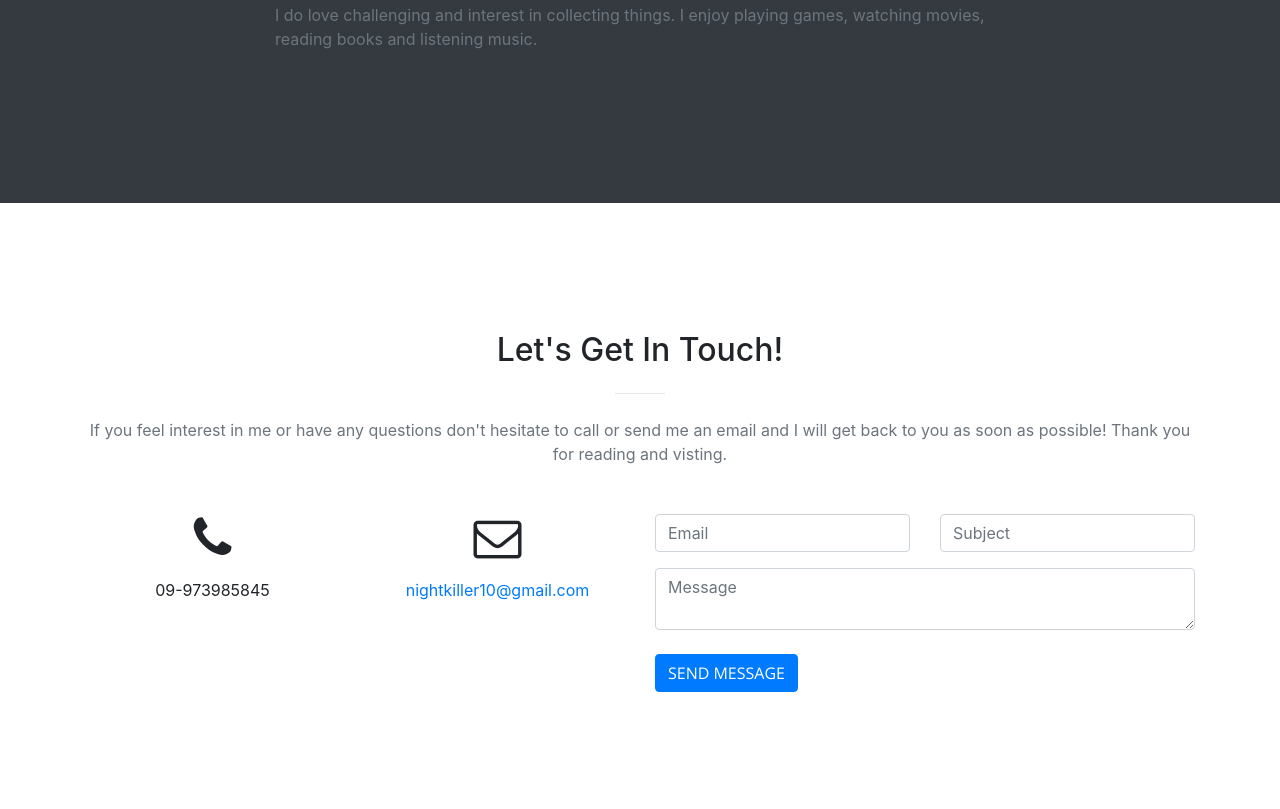
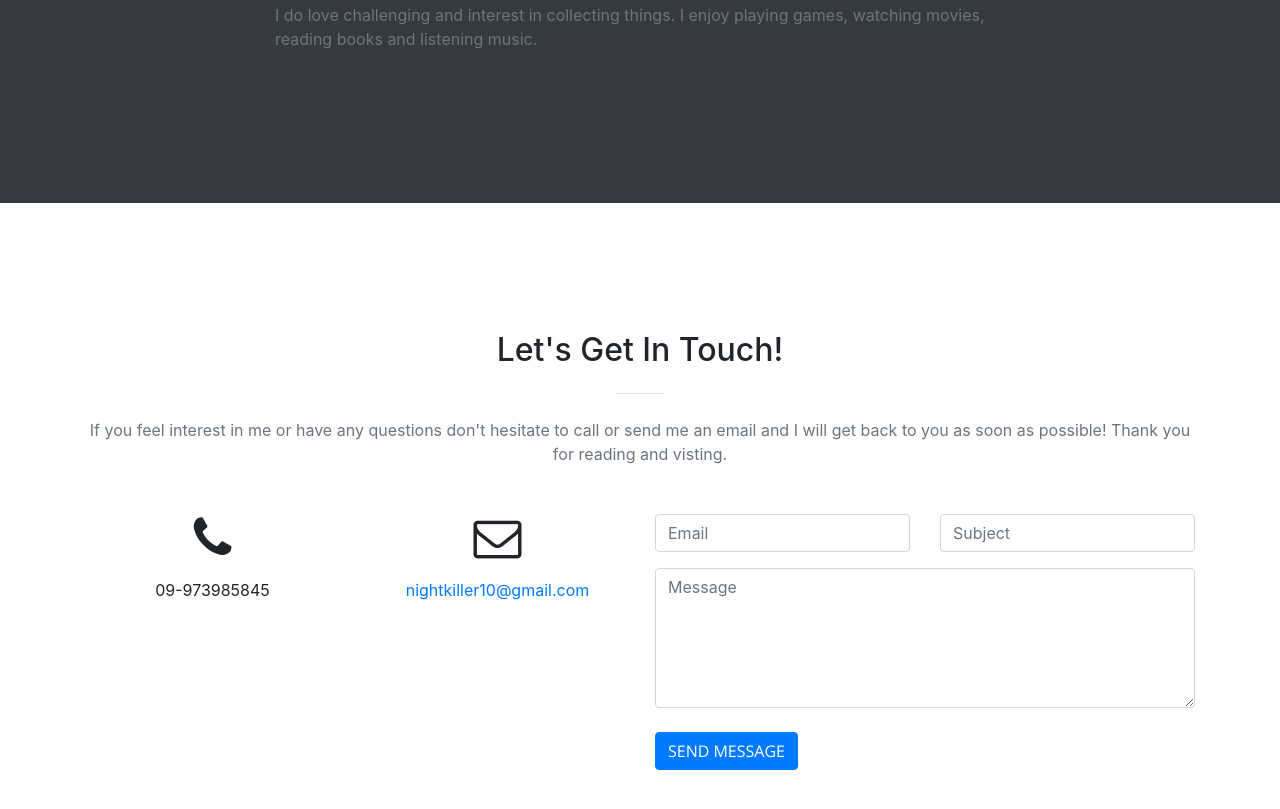
Before and after one commit to AungZan/aungzan.github.io, a website with bundled scripts: page index.html in a window 1280 px wide. Shown: the part 1915-2724 px from the top of the page. Built offline with nearby package versions, Linux system fonts and the light colour scheme.

Commit message:
adding mail form

```diff
--- a/index.html
+++ b/index.html
@@ -165,7 +165,7 @@
                                     <input type="text" class="form-control" placeholder="Subject" name="_subject">
                                 </div>
                                 <div class="form-group col-12">
-                                    <textarea class="form-control" placeholder="Message" name="message"></textarea>
+                                    <textarea class="form-control" placeholder="Message" name="message" style="height: 140px;"></textarea>
                                 </div>
                                 <input type="hidden" name="_format" value="markdown" />
                                 <div class="form-group col-12 mt-2">
```
